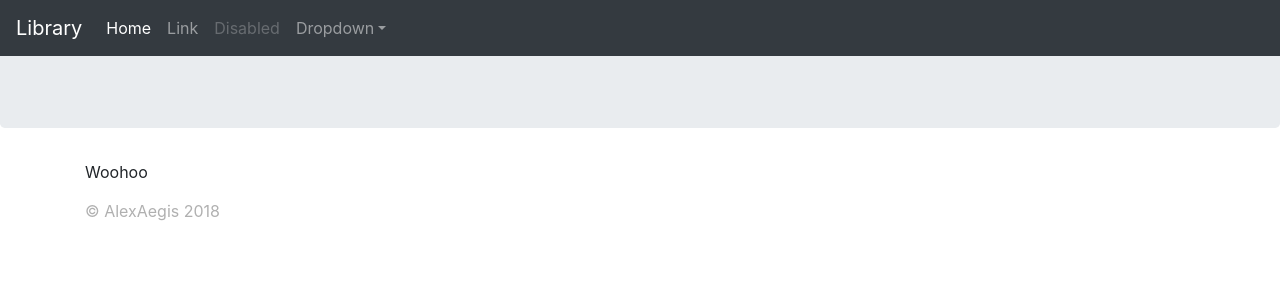
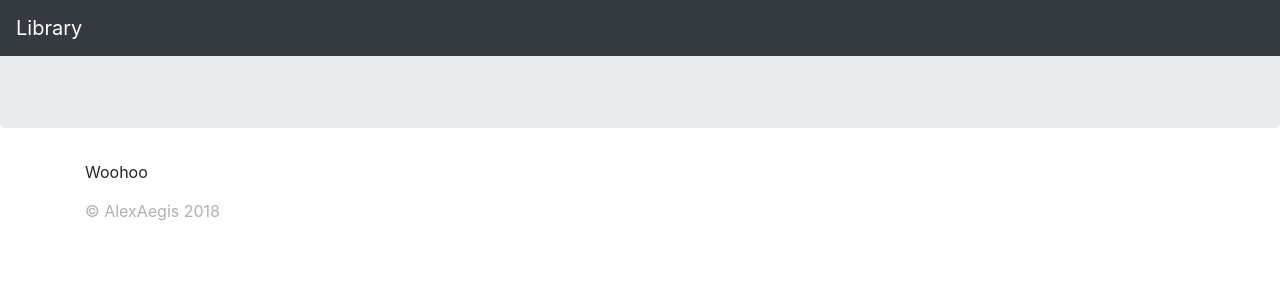
Before and after one commit to AlexAegis/elte-web-2, a PHP site: page /library/index.php in a window 1280 px wide. Shown: the top 300 px of the page. Run offline with PHP 8.4, Linux system fonts and the light colour scheme; some libraries are stand-ins or nearby versions.

Commit message:
nav control only seeable when the user logged in

```diff
--- a/library/index.php
+++ b/library/index.php
@@ -32,32 +32,15 @@
 
 <nav class="navbar navbar-expand-md navbar-dark fixed-top bg-dark">
     <a class="navbar-brand" href="#">Library</a>
-    <button class="navbar-toggler" type="button" data-toggle="collapse" data-target="#navbarsExampleDefault" aria-controls="navbarsExampleDefault" aria-expanded="false" aria-label="Toggle navigation">
+    <button class="navbar-toggler" type="button" data-toggle="collapse" data-target="#navbar" aria-controls="navbar" aria-expanded="false" aria-label="Toggle navigation">
         <span class="navbar-toggler-icon"></span>
     </button>
 
-    <div class="collapse navbar-collapse" id="navbarsExampleDefault">
-        <ul class="navbar-nav mr-auto">
-            <li class="nav-item active">
-                <a class="nav-link" href="#">Home <span class="sr-only">(current)</span></a>
-            </li>
-            <li class="nav-item">
-                <a class="nav-link" href="#">Link</a>
-            </li>
-            <li class="nav-item">
-                <a class="nav-link disabled" href="#">Disabled</a>
-            </li>
-            <li class="nav-item dropdown">
-                <a class="nav-link dropdown-toggle" href="http://example.com" id="dropdown01" data-toggle="dropdown" aria-haspopup="true" aria-expanded="false">Dropdown</a>
-                <div class="dropdown-menu" aria-labelledby="dropdown01">
-                    <a class="dropdown-item" href="#">Action</a>
-                    <a class="dropdown-item" href="#">Another action</a>
-                    <a class="dropdown-item" href="#">Something else here</a>
-                </div>
-            </li>
-        </ul>
+    <div id="navbar" class="collapse navbar-collapse">
+        <div id="navigation" class=" mr-auto"></div>
         <div id="user"></div>
     </div>
+
 </nav>
 
 <main role="main">
--- a/library/js/main.js
+++ b/library/js/main.js
@@ -9,9 +9,11 @@
 		success: function(response) {
 			if (response === 'logged') {
 				$('#user').load(window.location.pathname + '/content/user/logout.php', response);
+				$('#navigation').load(window.location.pathname + '/content/navigation.php', response);
 				$('#content').load(window.location.pathname + '/content/main.php', response);
 			} else {
 				$('#user').load(window.location.pathname + '/content/user/login.php', response);
+				$('#navigation').html('');
 				$('#content').load(window.location.pathname + '/content/welcome.php', response);
 			}
 		}
```
Also changed, not shown: library/content/navigation.php (added, +19 -0 lines).
